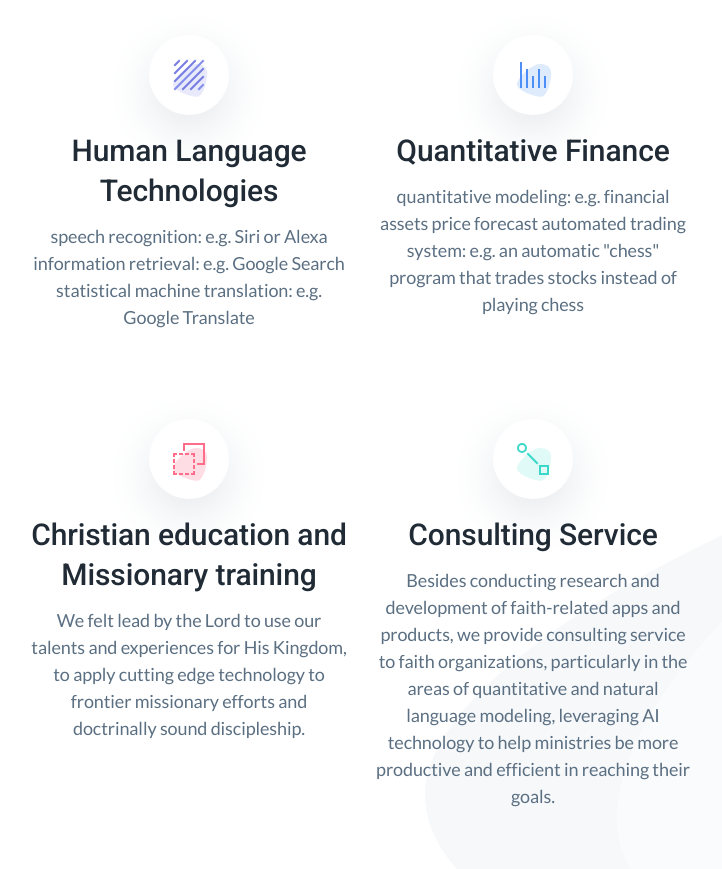
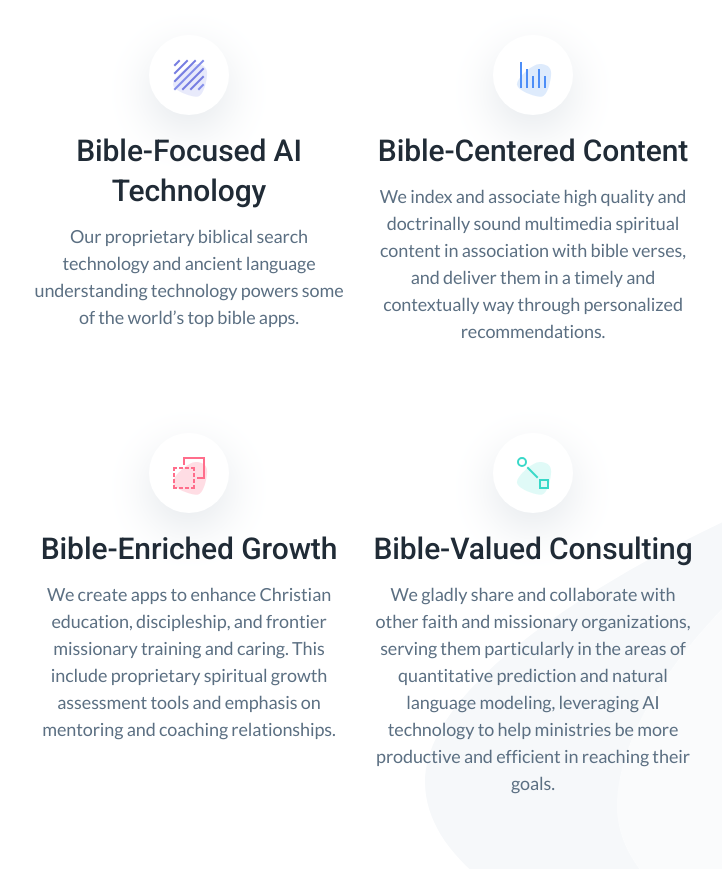
Before and after one commit to cherithanalytics/cherith-website, a website: page index.html in a window 1280 px wide. Shown: the part 1349-2218 px from the top of the page, without its empty margins (279-1001 px from the left). Drawn offline with nearby package versions, Linux system fonts and the light colour scheme.

Commit message:
new content

```diff
--- a/index.html
+++ b/index.html
@@ -51,7 +51,7 @@
                 <div class="container-sm">
                     <div class="hero-inner">
                         <h1 class="hero-title h2-mobile mt-0 is-revealing">Technology for Faith</h1>
-                        <p class="hero-paragraph is-revealing">We apply cutting edge technology in AI, Machine Learning and Natural Language Understanding to the area of Faith and Christian Living, building useful applications for personal spiritual growth, designing tools to enhance faith communities such as small groups or churches, and offering our expertise to mission organizations.</p>
+                        <p class="hero-paragraph is-revealing">We apply cutting edge technology in AI, Machine Learning and Natural Language Understanding to Faith, Discipleship and Christian Living, building useful applications for personal spiritual growth, designing tools to enhance faith communities such as small groups or churches, and offering our expertise to mission organizations. </p>
                         <div class="hero-form newsletter-form field field-grouped is-revealing">
                             <div class="control control-expanded">
                                 <input class="input" type="email" name="email" placeholder="Your best email&hellip;">
@@ -191,10 +191,8 @@
                                             </g>
                                         </svg>
                                     </div>
-                                    <h3 class="feature-title">Human Language Technologies</h3>
-                                    <p class="text-sm">speech recognition: e.g. Siri or Alexa
-                                        information retrieval: e.g. Google Search
-                                        statistical machine translation: e.g. Google Translate</p>
+                                    <h3 class="feature-title">Bible-Focused AI Technology</h3>
+                                    <p class="text-sm">Our proprietary biblical search technology and ancient language understanding technology powers some of the world’s top bible apps.</p>
                                 </div>
                             </div>
                             <div class="feature is-revealing">
@@ -207,9 +205,8 @@
                                             </g>
                                         </svg>
                                     </div>
-                                    <h3 class="feature-title">Quantitative Finance</h3>
-                                    <p class="text-sm">quantitative modeling: e.g. financial assets price forecast
-                                        automated trading system: e.g. an automatic "chess" program that trades stocks instead of playing chess</p>
+                                    <h3 class="feature-title">Bible-Centered Content</h3>
+                                    <p class="text-sm">We index and associate high quality and doctrinally sound multimedia spiritual content in association with bible verses, and deliver them in a timely and contextually way through personalized recommendations.</p>
                                 </div>
                             </div>
                         </div>
@@ -226,8 +223,8 @@
                                         </svg>
 
                                     </div>
-                                    <h3 class="feature-title">Christian education and Missionary training</h3>
-                                    <p class="text-sm">We felt lead by the Lord to use our talents and experiences for His Kingdom, to apply cutting edge technology to frontier missionary efforts and doctrinally sound discipleship.</p>
+                                    <h3 class="feature-title">Bible-Enriched Growth</h3>
+                                    <p class="text-sm">We create apps to enhance Christian education, discipleship, and frontier missionary training and caring. This include proprietary spiritual growth assessment tools and emphasis on mentoring and coaching relationships.</p>
                                 </div>
                             </div>
                             <div class="feature is-revealing">
@@ -241,8 +238,8 @@
                                             </g>
                                         </svg>
                                     </div>
-                                    <h3 class="feature-title">Consulting Service</h3>
-                                    <p class="text-sm">Besides conducting research and development of faith-related apps and products, we provide consulting service to faith organizations, particularly in the areas of quantitative and natural language modeling, leveraging AI technology to help ministries be more productive and efficient in reaching their goals.</p>
+                                    <h3 class="feature-title">Bible-Valued Consulting</h3>
+                                    <p class="text-sm">We gladly share and collaborate with other faith and missionary organizations, serving them particularly in the areas of quantitative prediction and natural language modeling, leveraging AI technology to help ministries be more productive and efficient in reaching their goals.</p>
                                 </div>
                             </div>
                         </div>
@@ -255,7 +252,7 @@
                     <div class="newsletter-inner section-inner">
                         <div class="newsletter-header text-center is-revealing">
                             <h2 class="section-title mt-0">Journey with us</h2>
-                            <p class="section-paragraph">We are a team of machine learning experts, with combined experience in natural language processing and modeling, speech recognition, statistical machine translation, quantitative modeling applied to technology and financial prediction, and leadership in education and the missions field. </p>
+                            <p class="section-paragraph">We are a team of AI researchers, application developers and technology experts, with combined experience in natural language processing and understanding, speech recognition, statistical machine translation, virtual and augmented reality, data science, quantitative modeling for technology and financial prediction, product design and development,  and leadership in education and the missions field.</p>
                         </div>
                         <div class="footer-form newsletter-form field field-grouped is-revealing">
                             <div class="control control-expanded">
```
